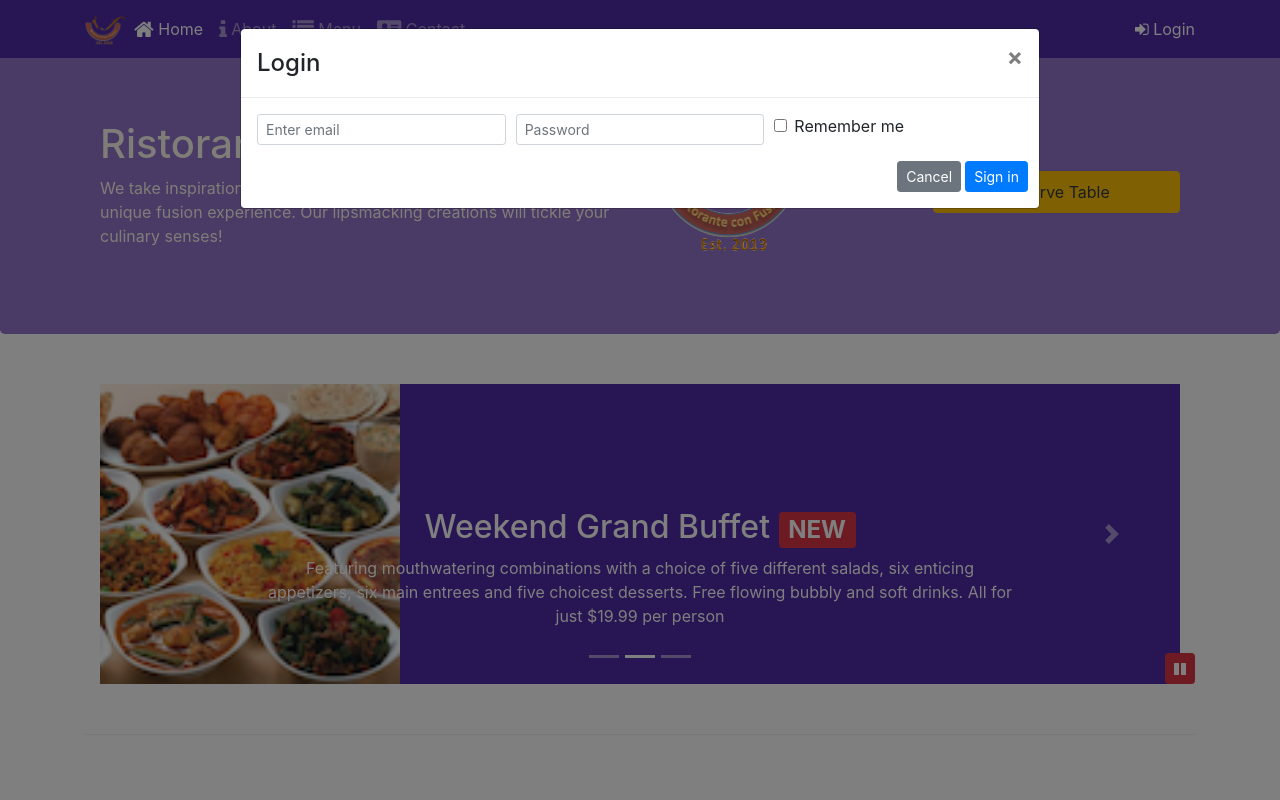
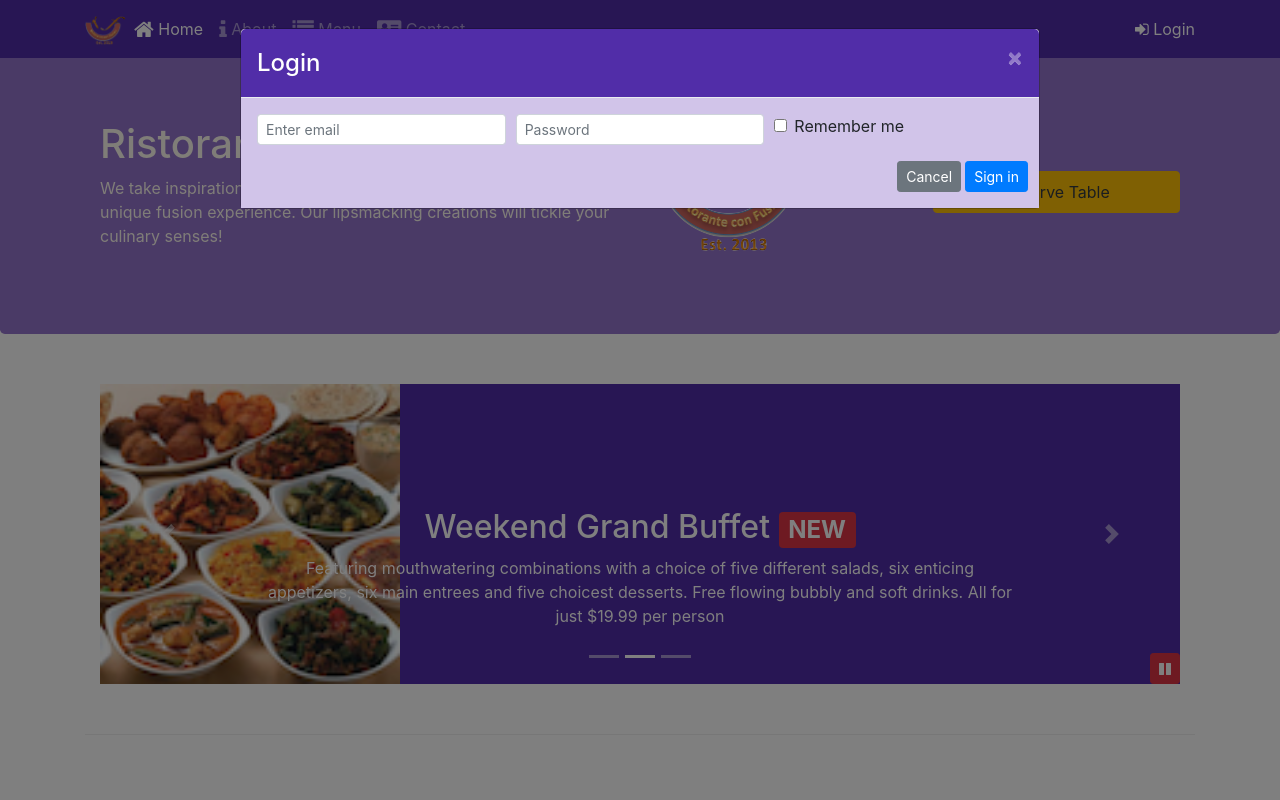
Before and after one commit to CalebCupul/Coursera, a website: page index.html in a window 1280 px wide. Both pictures are taken after a click on the button "Login". Shown: the top 800 px of the page. Drawn offline with nearby package versions, Linux system fonts and the light colour scheme.

Commit message:
Assignment 4

```diff
--- a/css/styles.scss
+++ b/css/styles.scss
@@ -69,8 +69,27 @@ body{
 }
 
 #carouselButton {
-    right:0px;
+    right:15px;
     position: absolute;
     bottom: 0px;
     z-index: 1;
 }
+
+.modal{
+
+    .modal-header{
+        background-color: $background-dark;
+    }
+
+    .modal-body{
+        background-color: $background-pale;
+    }
+
+    .modal-title{
+        color: white;
+    }
+
+    .close{
+        color: $background-pale;
+    }
+}
--- a/index.html
+++ b/index.html
@@ -34,7 +34,7 @@
                 </ul>
             </div>
             <span class="navbar-text">
-                <a data-toggle="modal" data-target="#loginModal">
+                <a id="btnlogin" role="button">
                 <span class="fa fa-sign-in"></span> Login</a>
             </span>
         </div>
@@ -88,7 +88,7 @@
                     <img src="img/logo.png" class="img-fluid">
                 </div>
                     <div class="col-12 col-sm">
-                        <a role="button" class="btn btn-block nav-link btn-warning text-dark" data-toggle="modal" data-target="#tablemodal">Reserve Table</a>
+                        <a id="btntablemodal" role="button" class="btn btn-block nav-link btn-warning text-dark">Reserve Table</a>
                     </div>
             </div>
         </div>
@@ -353,6 +353,14 @@
                     $("#carouselButton").children("span").addClass('fa-pause');
                 }
             });
+
+        $("#btnlogin").click(function(){
+            $('#loginModal').modal('toggle')
+        });
+
+        $("#btntablemodal").click(function(){
+            $('#tablemodal').modal('toggle')
+        });
     });
 </script>
 
```
Also changed, not shown: css/styles.css.
